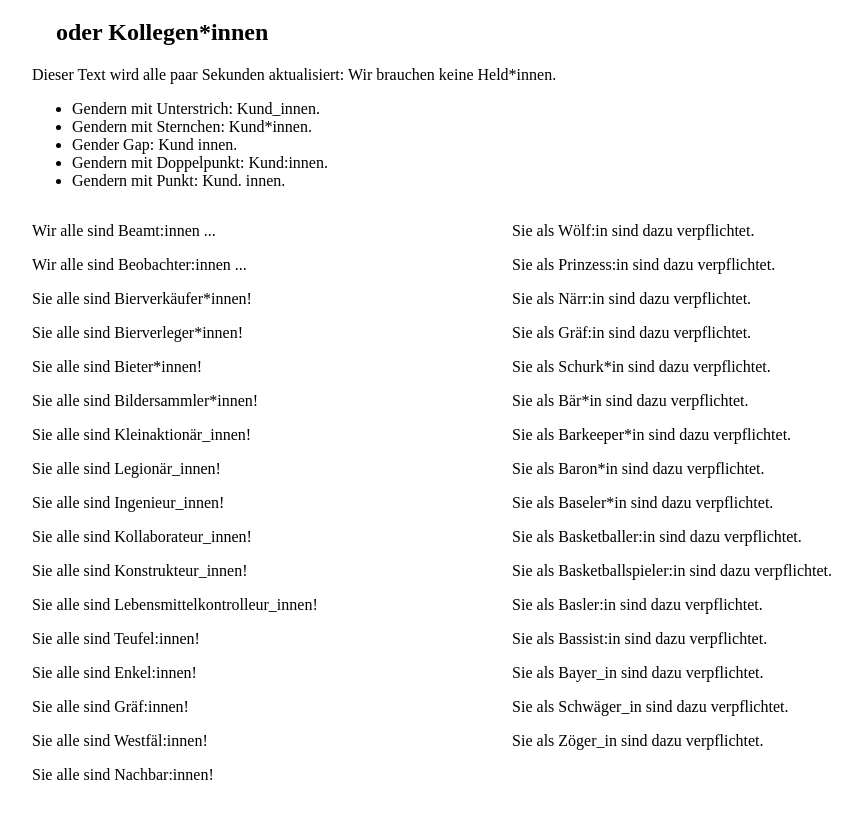
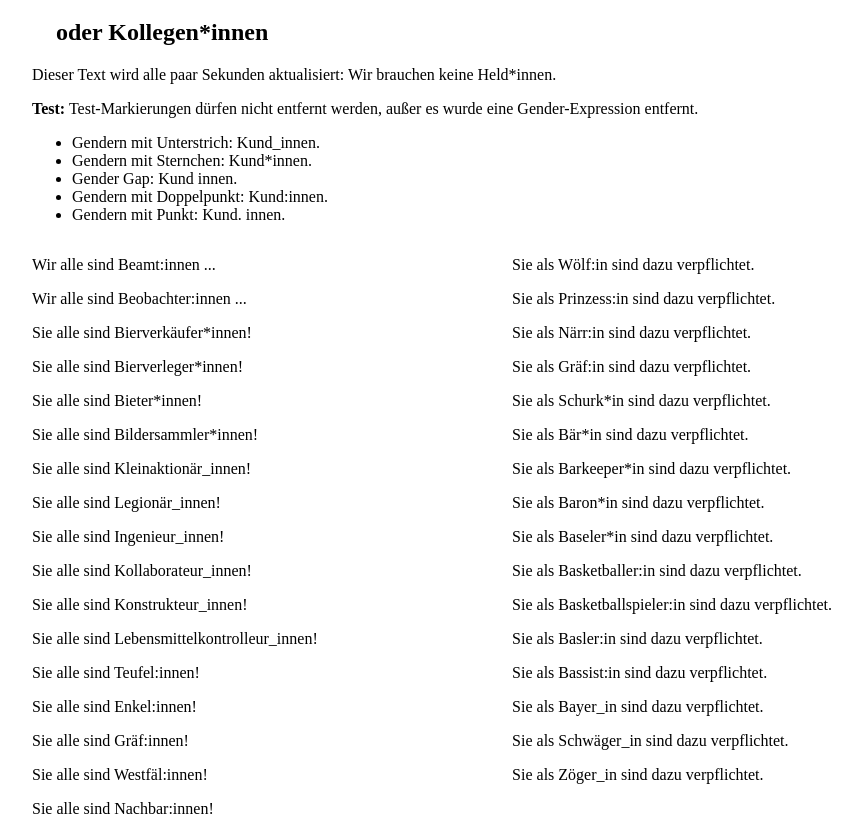
Before and after one commit to sternth/no-gender, a website: page example.html in a window 1280 px wide. Shown: the part 69-903 px from the top of the page, without its empty margins (208-1070 px from the left). Before the commit the page ends 869 px from the top, so only its background shows below. Drawn offline with Linux system fonts and the light colour scheme.

Commit message:
Add test-note in example.html

```diff
--- a/example.html
+++ b/example.html
@@ -17,6 +17,7 @@
   <h1>Hallo liebe Kolleg:innen</h1>
   <h2>&emsp;oder Kollegen*innen</h2>
   <p>Dieser Text wird alle paar Sekunden aktualisiert: <span id="dynamic-text">...</span></p>
+  <p><b>Test:</b> Test-Markierungen dürfen nicht entfernt werden, außer es wurde eine Gender-Expression entfernt.</p>
   <ul>
     <li>Gendern mit Unterstrich: Kund_innen.</li>
     <li>Gendern mit Sternchen: Kund*innen.</li>
```
